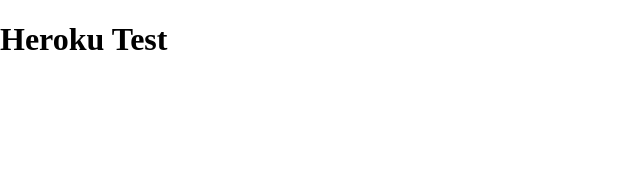
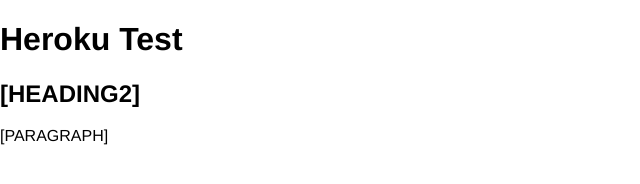
Before and after one commit to BluePawDev/heroku-test, a website: page views/index.html in a window 1280 px wide. Shown: the whole page, without its empty margins (0-640 px from the left). Drawn offline with Linux system fonts and the light colour scheme.

Commit message:
Update main.css; Add res.sendFile to server.js; Add dummy data to index.html

```diff
--- a/public/styles/main.css
+++ b/public/styles/main.css
@@ -0,0 +1,3 @@
+h1, h2, h3, body {
+  font-family: Helvetica, Arial, sans-serif;
+}
--- a/server.js
+++ b/server.js
@@ -23,5 +23,5 @@
 
 app.get('/', function(req, res) {
 	console.log('Base URL hit');
-	res.sendFile();
+	res.sendFile(path.resolve('views/index.html'));
 });
--- a/views/index.html
+++ b/views/index.html
@@ -12,6 +12,8 @@
 
   <body>
     <h1>Heroku Test</h1>
+    <h2>[HEADING2]</h2>
+    <p>[PARAGRAPH]</p>
 
   </body>
 
```
